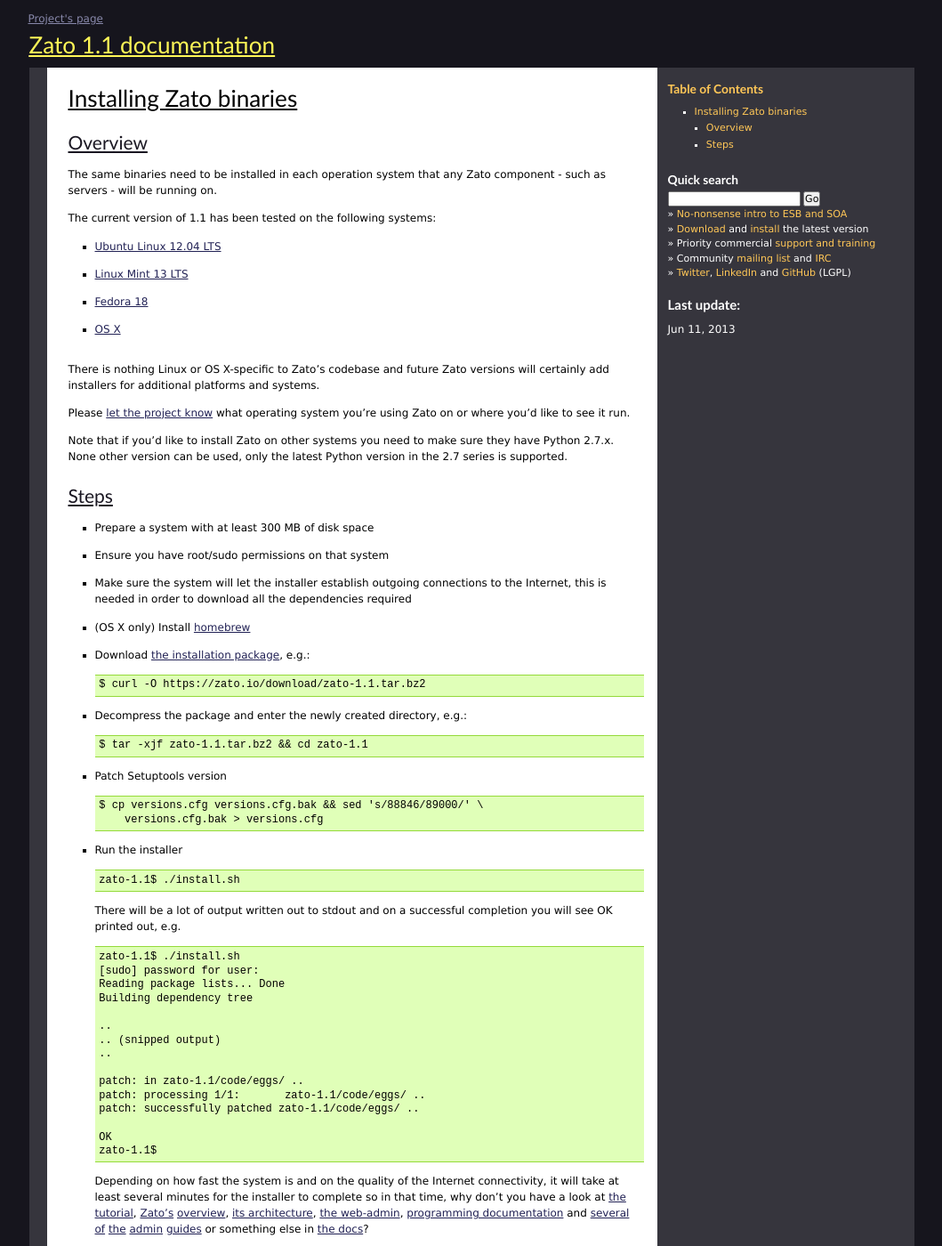
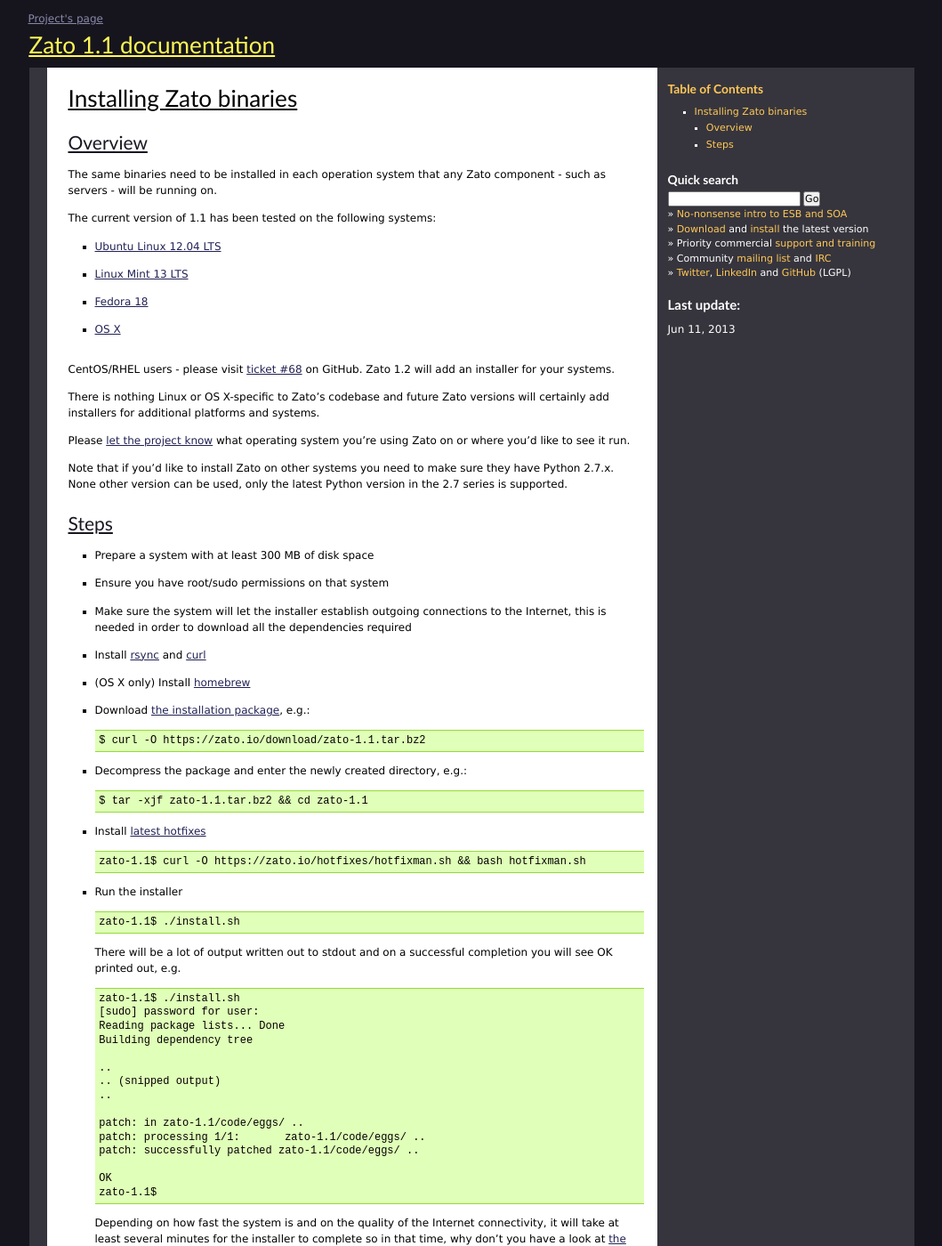
Before and after one commit to rfdiazpr/zato-docs, a Sphinx documentation site: the page built from sphinx/admin/guide/install-zato.txt, in a window 1280 px wide and 1400 px high. Shown: the whole window at 89% size, without its empty margins (110-1169 px from the left). Built offline with Sphinx 7.4.7, drawn with Linux system fonts in a browser that asks for light colours; some of the changed text lies outside the part shown.

Commit message:
Added info on hotfixes and CentOS/RHEL

```diff
--- a/sphinx/admin/guide/install-zato.txt
+++ b/sphinx/admin/guide/install-zato.txt
@@ -13,6 +13,10 @@
 * `Linux Mint 13 LTS <http://www.linuxmint.com/index.php>`_
 * `Fedora 18 <https://fedoraproject.org/>`_
 * `OS X <https://en.wikipedia.org/wiki/OS_X>`_
+
+CentOS/RHEL users - please visit
+`ticket #68 <https://github.com/zatosource/zato/issues/68>`_
+on GitHub. Zato 1.2 will add an installer for your systems.
 
 There is nothing Linux or OS X-specific to Zato's codebase and future Zato versions
 will certainly add installers for additional platforms and systems.
@@ -34,6 +38,11 @@
 * Make sure the system will let the installer establish outgoing connections to the Internet,
   this is needed in order to download all the dependencies required
 
+* Install
+  `rsync <https://en.wikipedia.org/wiki/Rsync>`_
+  and
+  `curl <https://en.wikipedia.org/wiki/CURL>`_
+
 * (OS X only) Install `homebrew <http://brew.sh/>`_
 
 * Download
@@ -49,12 +58,11 @@
 
     $ tar -xjf zato-|version|.tar.bz2 && cd zato-|version|
 
-* Patch Setuptools version
+* Install :doc:`latest hotfixes <./hotfixes>`
 
   .. parsed-literal::
 
-    $ cp versions.cfg versions.cfg.bak && sed 's/88846/89000/' \\
-        versions.cfg.bak > versions.cfg
+    zato-1.1$ curl -O https://zato.io/hotfixes/hotfixman.sh && bash hotfixman.sh
 
 * Run the installer
 
```
Also changed, not shown: other parts of sphinx/admin/guide/install-zato.txt (+0 -2 lines).
